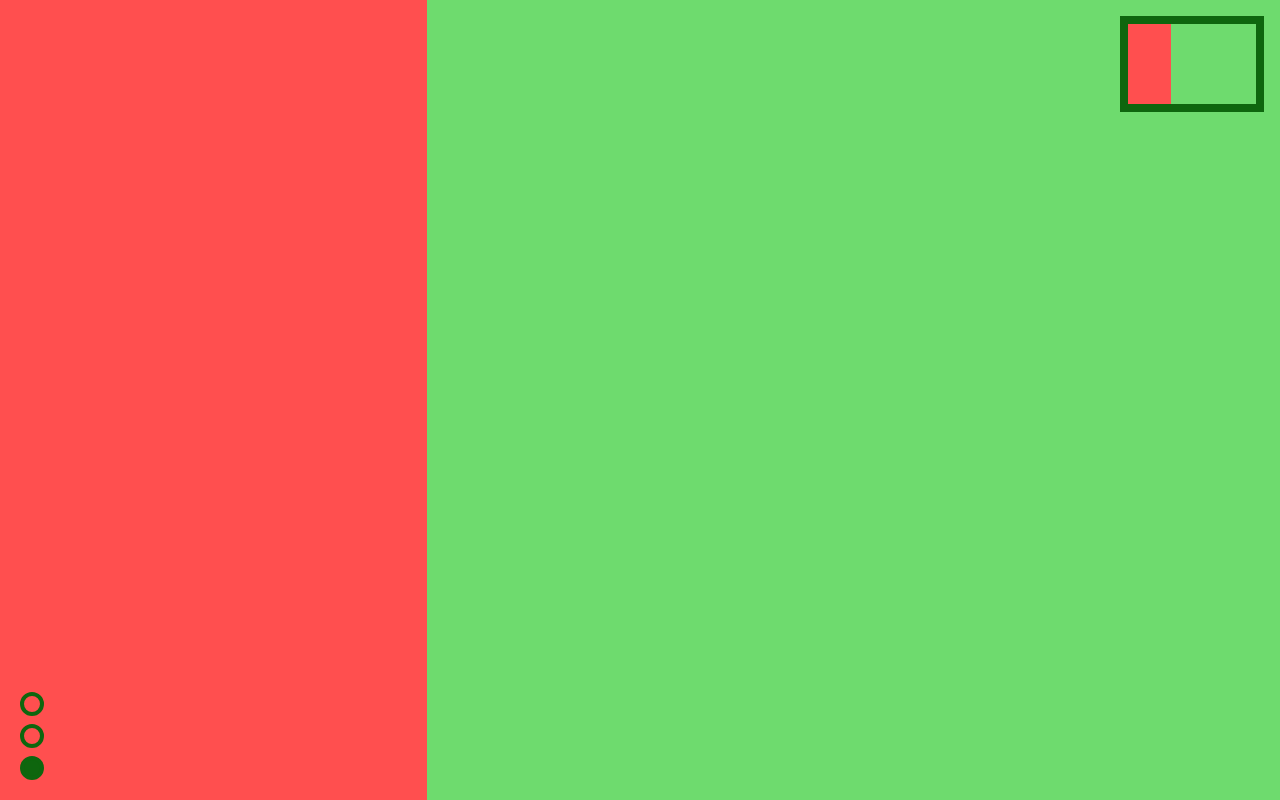
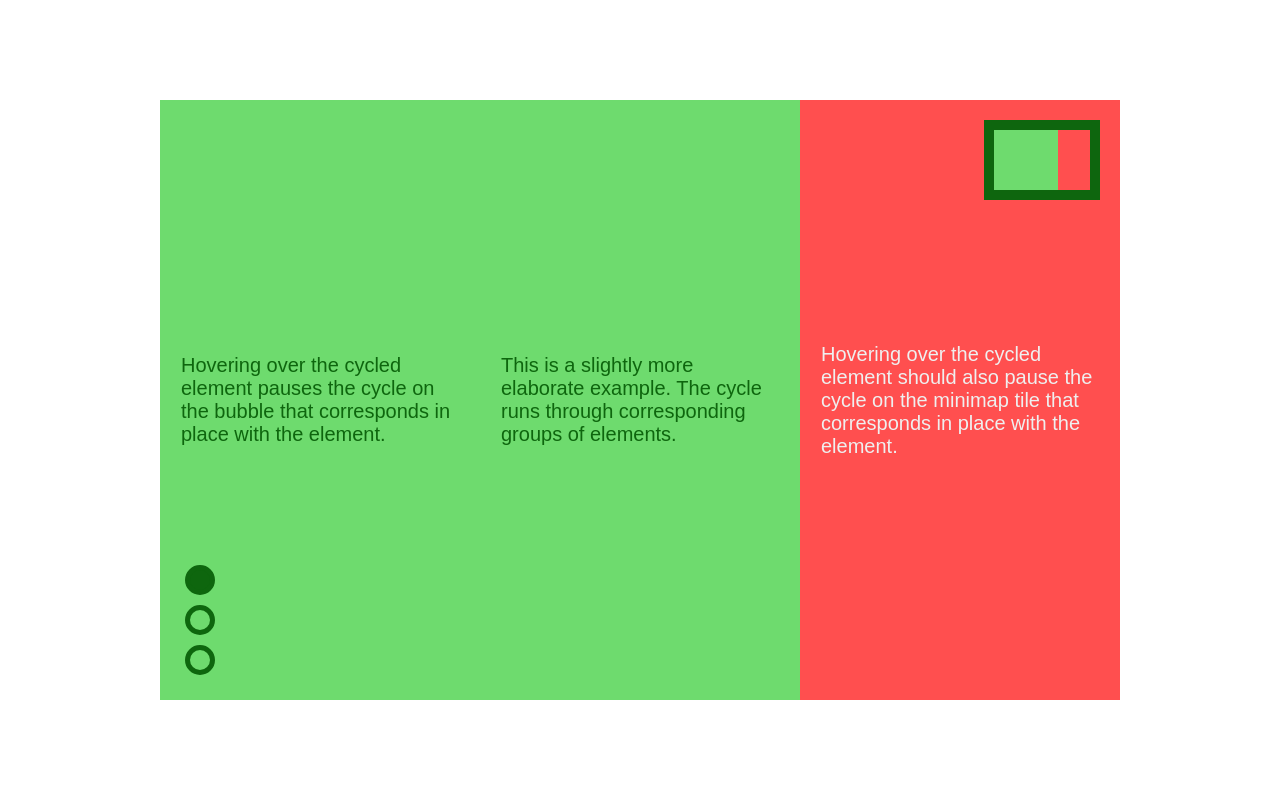
Before and after one commit to jettaprime/CSSClassCycler, a plain HTML site: page demo/slightly-more-elaborate.html in a window 1280 px wide. Drawn offline with Linux system fonts and the light colour scheme.

Commit message:
Illustrate various usage with more and clearer demos

```diff
--- a/demo/index.html
+++ b/demo/slightly-more-elaborate.html
@@ -2,17 +2,23 @@
 <html>
   <head>
     <meta charset="utf-8">
-    <meta name="viewport" content="width=device-width">
+    <meta name="viewport" content="width=device-width, initial-scale=1.0">
     <title>CSS Class Cycler Demo</title>
-    <link rel="stylesheet" href="styles.css" type="text/css" media="screen" title="no title" charset="utf-8">
+    <link rel="stylesheet" href="styles.css" type="text/css" media="screen" charset="utf-8">
     <script src="../lib/CSSClassCycler.js"></script>
   </head>
 
   <body>
     <div class="parent">
-      <div class="child"></div>
-      <div class="child"></div>
-      <div class="child"></div>
+      <div class="child">
+        <span class="notes">Hovering over the cycled element pauses the cycle on the bubble that corresponds in place with the element.</span>
+      </div>
+      <div class="child">
+        <span class="notes">This is a slightly more elaborate example. The cycle runs through corresponding groups of elements.</span>
+      </div>
+      <div class="child">
+        <span class="notes">Hovering over the cycled element should also pause the cycle on the minimap tile that corresponds in place with the element.</span>
+      </div>
 
       <div class="minimap">
         <div class="tile"></div>
@@ -32,17 +38,10 @@
       var minimap = document.querySelector('.minimap');
       var progress = document.querySelector('.progress');
 
-      var cycle = new ClassCycler([{
+      var cycle = new ClassCycler({
         parentEl: parent,
         listenerHost: 'child',
-        main: true
-      }, {
-        parentEl: minimap,
-        listenerHost: 'tile'
-      }, {
-        parentEl: progress,
-        listenerHost: 'bubble'
-      }], [{
+      }, [{
         locator: 'child',
         toggle: 'red-background red-border',
         parentEl: parent
@@ -56,7 +55,7 @@
         parentEl: progress
       }], {
         startIdx: 2,
-        timeoutDuration: 10000,
+        timeoutDuration: null,
         intervalDuration: 750
       });
 
--- a/demo/styles.css
+++ b/demo/styles.css
@@ -1,14 +1,19 @@
 html,
-body,
-.parent {
+body {
   margin: 0;
   height: 100%;
   width: 100%;
-  font: 14px;
+  font: 20px sans-serif;
+  display: flex;
+  align-items: center;
+  justify-content: center;
+  color: #0e660e;
 }
 
 .parent {
   position: relative;
+  height: 75%;
+  width: 75%;
 }
 
 .parent,
@@ -47,6 +52,12 @@ body,
   border: 0.25em solid #0e660e;
 }
 
+.child {
+  display: flex;
+  flex-direction: column;
+  justify-content: center;
+}
+
 .child,
 .tile {
   border: 1px solid #6edb6e;
@@ -59,3 +70,11 @@ body,
   border: 1px solid #ff4f4f;
   background-color: #ff4f4f;
 }
+
+.child.red-background.red-border {
+  color: #efefef;
+}
+
+.notes {
+  margin: 1em;
+}
```
Also changed, not shown: demo/more-elaborate.html (added, +72 -0 lines), demo/simple.html (added, +30 -0 lines).
